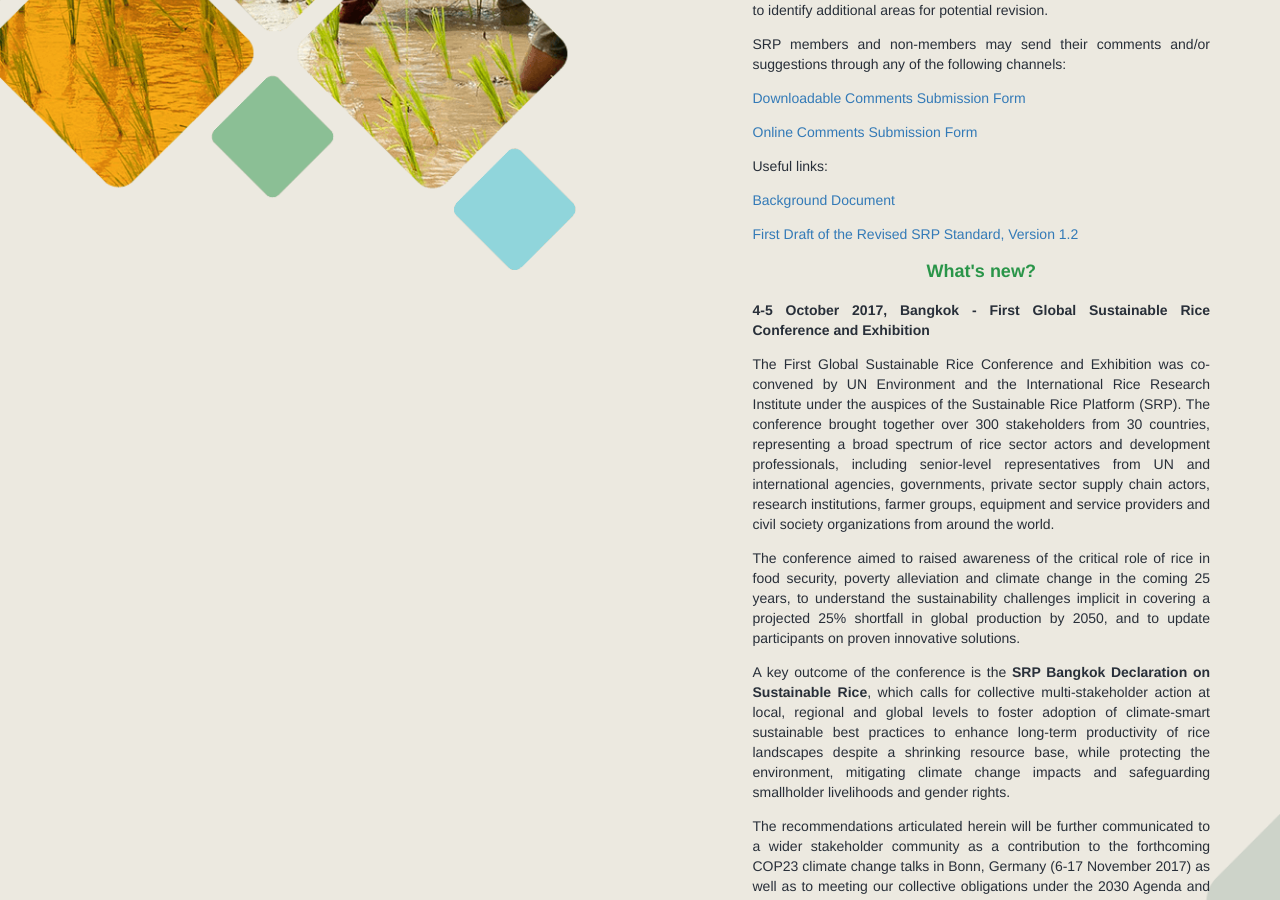
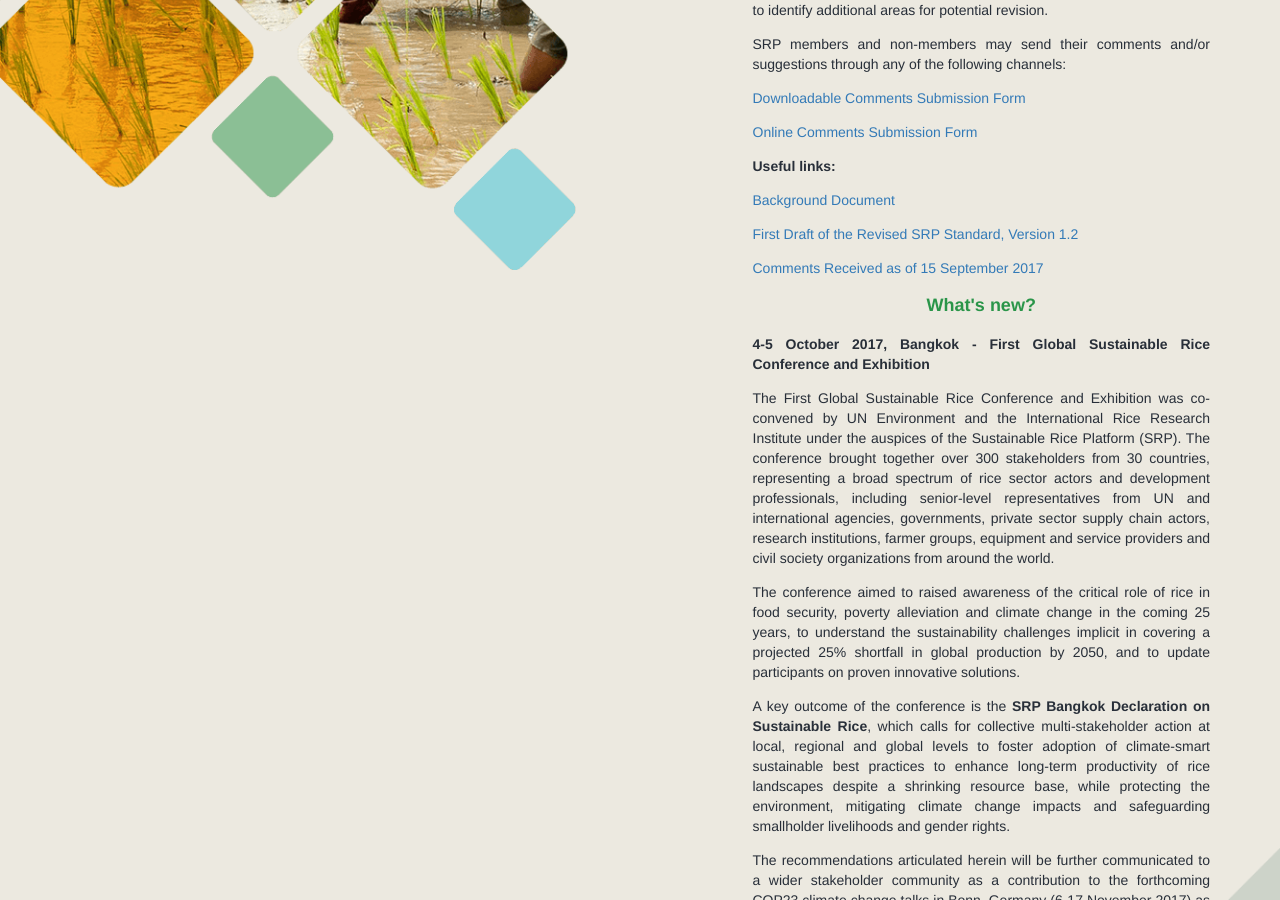
Before and after one commit to sustainablericeplatform/sustainablericeplatform.github.io, a Jekyll site: the page built from index.html, in a window 1280 px wide and 900 px high, scrolled down 873 px. Built offline with Jekyll 4.4.1, drawn with Linux system fonts in a browser that asks for light colours.

Commit message:
Update index.html

```diff
--- a/index.html
+++ b/index.html
@@ -31,10 +31,11 @@ layout: default
                 <p>SRP members and non-members may send their comments and/or suggestions through any of the following channels:</p>
                 <p><a href="/assets/docs/Comments Submission Form_Sep 14.pdf" target="_blank">Downloadable Comments Submission Form</a></p>
                 <p><a href="https://docs.google.com/forms/d/e/1FAIpQLScQZ1BnXqmhLe3GEQQSpkVH5rye4x2RiOeVjmcu-BdOaTEjTQ/viewform" target="_blank">Online Comments Submission Form</a></p>
-                    <p>Useful links:</p>
+                    <p><strong>Useful links:</strong></p>
                 <p><a href="/assets/docs/Background - SRP Standard Revision Process.pdf" target="_blank">Background Document</a></p>
                 <p><a href="/assets/docs/SRP Standard_Version 1.2_Sep 15.pdf" target="_blank">First Draft of the Revised SRP Standard, Version 1.2</a></p>
-                <h2 class="green">What's new?</h2>
+                    <p><a href="/assets/docs/SRP Standard_Comments_Sep 15_For Website.xlsx" target="_blank">Comments Received as of 15 September 2017</a></p>
+                    <h2 class="green">What's new?</h2>
                 <p><strong>4-5 October 2017, Bangkok - First Global Sustainable Rice Conference and Exhibition</strong></p>
                 <p>The First Global Sustainable Rice Conference and Exhibition was co-convened by UN Environment and the International Rice Research Institute under the auspices of the Sustainable Rice Platform (SRP). The conference brought together over 300 stakeholders from 30 countries, representing a broad spectrum of rice sector actors and development professionals, including senior-level representatives from UN and international agencies, governments, private sector supply chain actors, research institutions, farmer groups, equipment and service providers and civil society organizations from around the world.</p>
                 <p>The conference aimed to raised awareness of the critical role of rice in food security, poverty alleviation and climate change in the coming 25 years, to understand the sustainability challenges implicit in covering a projected 25% shortfall in global production by 2050, and to update participants on proven innovative solutions.</p>
```
